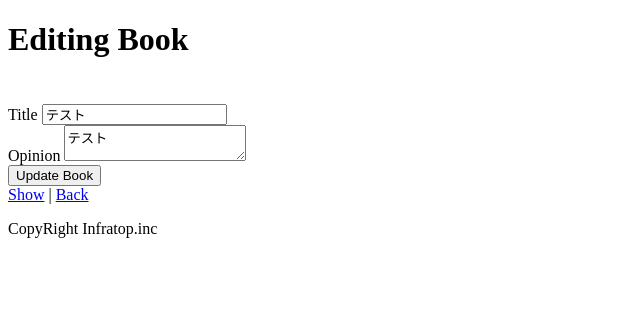
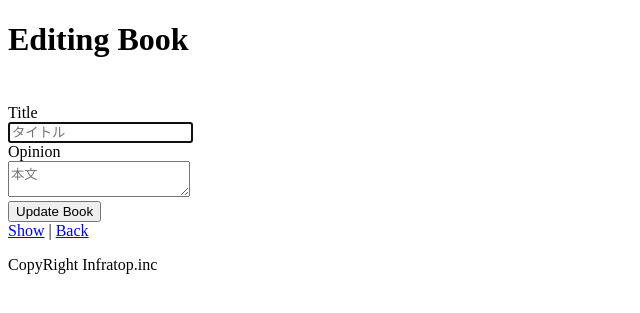
Before and after one commit to tomohito-tajima/bookers2, a Rails app: page /books/2/edit in a window 1280 px wide. Shown: the part 114-427 px from the top of the page, without its empty margins (0-640 px from the left). Run offline with Rails 7, Linux system fonts and the light colour scheme; data comes from the database, SQL or seed files in the repository; both versions use the stored data as it was after the commit; some libraries are stand-ins or nearby versions.

Commit message:
finish bookレイアウト

```diff
--- a/app/controllers/books_controller.rb
+++ b/app/controllers/books_controller.rb
@@ -22,18 +22,19 @@
   end
 
   def edit
+    @book = Book.find(params[:id])
   end
 
   def update
-    @user = User.find(params[:id])
-    @user.update(user_params)
-    redirect_to user_path(@user.id)
+    @book = Book.find(params[:id])
+    @book.update(user_params)
+    redirect_to book_path(@book.id)
   end
 
   def destroy
-    # @book = Book.find(params[:id]) ActiveRecord::RecordNotFound in BooksController#destroy
-    #@book.destroy
-    #redirect_to books_path
+    @book = Book.find(params[:id])
+    @book.destroy
+    redirect_to books_path
   end
 
    private
--- a/app/controllers/users_controller.rb
+++ b/app/controllers/users_controller.rb
@@ -14,6 +14,7 @@
   end
 
   def edit
+    @user = User.find(params[:id])
   end
 
   def update
--- a/app/views/books/_user.html.erb
+++ b/app/views/books/_user.html.erb
@@ -13,6 +13,10 @@
           </tr>
         </tbody>
       </table>
+      <div class="row">
+        <%= link_to "",edit_user_path(user.id), class: :"btn btn-outline-secondary btn-block fas fa-user-cog edit_user_33315" %>
+        <!--<a class="btn btn-outline-secondary btn-block fas fa-user-cog edit_user_33315" href="/users/33315/edit"></a>-->
+      </div>
       <h2>New book</h2>
       <!-- form_with部分 -->
       <%= form_with model:book, url:'/books', local:true do |f| %>
--- a/app/views/books/edit.html.erb
+++ b/app/views/books/edit.html.erb
@@ -4,24 +4,22 @@
     <div class="row">
       <div class="col-sm-12 col-md-8 col-lg-5 px-5 px-sm-0 mx-auto">
         <h1>Editing Book</h1>
-        <form action="/books/:id" accept-charset="UTF-8" method="post">
-          <input name="utf8" type="hidden" value="✓"><input type="hidden" name="_method" value="patch">
-          <input type="hidden" name="authenticity_token" value="UMu5gVjN1i3vGKWFuijGFn9hDL9/9WguA2TVj9CHIKL4CaESSCldtawAVNYNB2JVWcNttH7evx/vaKiyCnJS1A==">
+        <%= form_with model:@user, local:true do |f| %>
   　　    　<div class="form-group">
-            <label for="book_title">Title</label>
-            <input class="form-control book_title" type="text" value="テスト" name="book[title]" id="book_title">
+            <label for="book_title">Title</label></br>
+            <%= f.text_field :title, autofocus: true, id:"inputtitle", placeholder:"タイトル" %>
           </div>
           <div class="form-group">
-            <label for="book_opinion">Opinion</label>
-            <textarea class="form-control book_body" name="book[body]" id="book_body">テスト</textarea>
+            <label for="book_opinion">Opinion</label></br>
+            <%= f.text_area :body, autofocus: true, id:"inputbody", placeholder:"本文" %>
           </div>
           <div class="form-group">
-            <input type="submit" name="commit" value="Update Book" class="btn btn-success" data-disable-with="Update Book">
+            <%= f.submit "Update Book" %>
           </div>
-        </form>
-        <a class="book_id" href="/books/:">Show</a>
+        <% end %>
+        <%= link_to "Show", book_path(@book.id) %>
         |
-        <a class="back" href="/books">Back</a>
+        <%= link_to "Back", books_path %>
       </div>
     </div>
   </div>
--- a/app/views/books/index.html.erb
+++ b/app/views/books/index.html.erb
@@ -21,7 +21,8 @@
             </a>
           </td>
           <td>
-            <a class="book_id" href="/books/id"><%= book.title %></a>
+            <%= link_to book.title, book_path(@book.id) %>
+            <!--<a class="book_id" href="/books/id"></a>-->
           </td>
           <td>
             <%= book.body %>
--- a/app/views/books/show.html.erb
+++ b/app/views/books/show.html.erb
@@ -21,10 +21,11 @@
             <%= book.body %>
           </td>
           <td>
-            <a class="btn btn-sm btn-success edit_book_id" href="/books/:id/edit">Edit</a>
+            <%= link_to "edit", edit_book_path(book.id), class: "btn btn-sm btn-success destroy_book_id" %>
+          </td>
           </td>
           <td>
-            <a data-confirm="本当に消しますか？" class="btn btn-sm btn-danger destroy_book_id" rel="nofollow" data-method="delete" href="/books/id">Destroy</a>
+            <%= link_to "destroy", book_path(book.id), class: "btn btn-sm btn-danger destroy_book_id", method: :delete %>
           </td>
         </tr>
         <% end %>
--- a/app/views/users/show.html.erb
+++ b/app/views/users/show.html.erb
@@ -9,16 +9,14 @@
             <th></th>
             <th>Title</th>
             <th>Opinion</th>
-            <th colspan="3"></th>
+            <!--<th colspan="3"></th>-->
           </tr>
         </thead>
         <tbody>
         <% @books.each do |book| %>
         <tr>
           <td>
-            <a href="/users/id">
-              <img class="attachment user profile_image fallback" src="/assets/no-image-icon-d3f9e11cb2bb284b42e0810f94b03c50126f51f482ea43054b87c2b7ebaa01d5.jpg">
-            </a>
+            投稿ユーザー画像：<%#= image_tag('sample-author1.jpg') %>
           </td>
           <td>
             <%= link_to book.title, book_path(@books.id) %>
```
Also changed, not shown: db/development.sqlite3, 3 other files.
